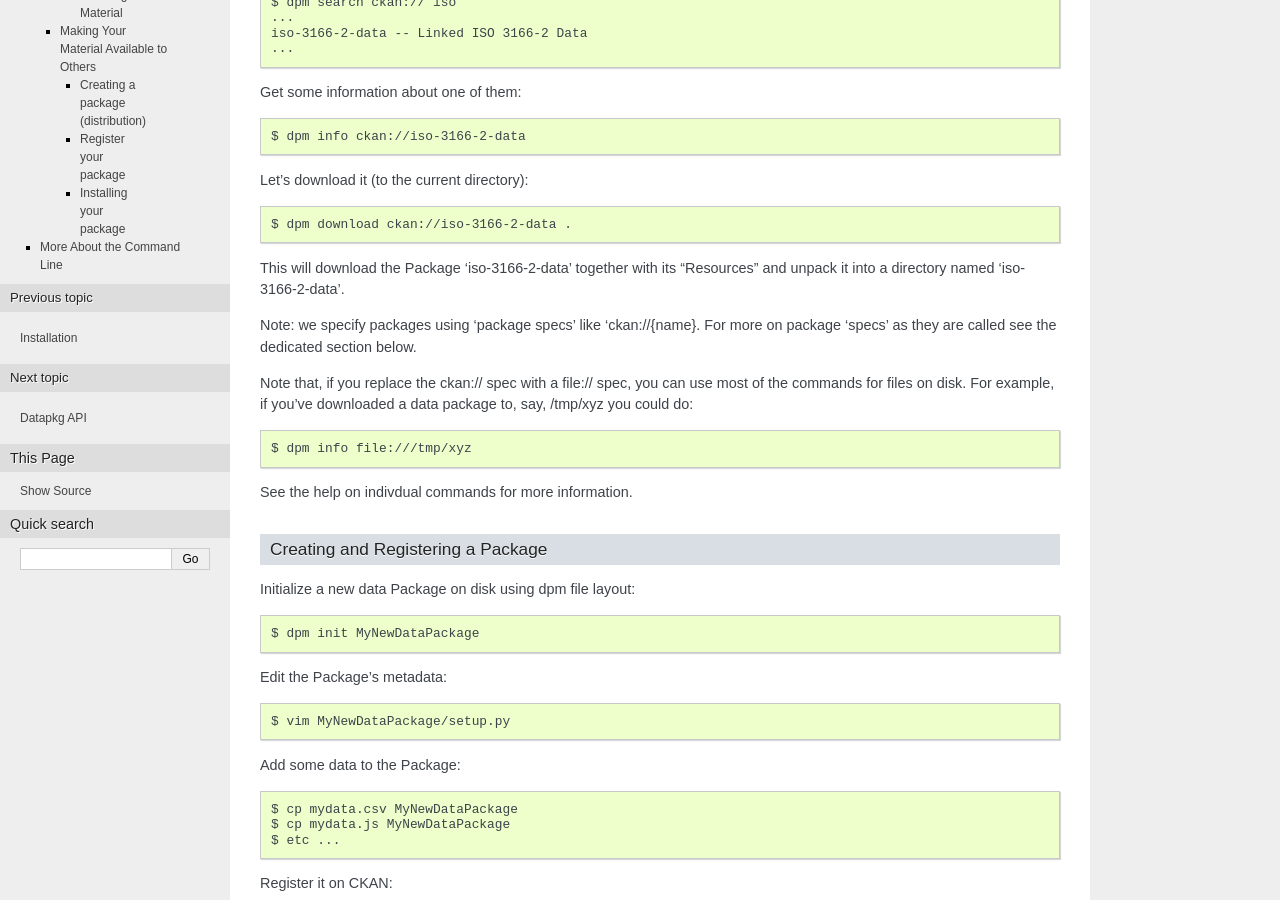
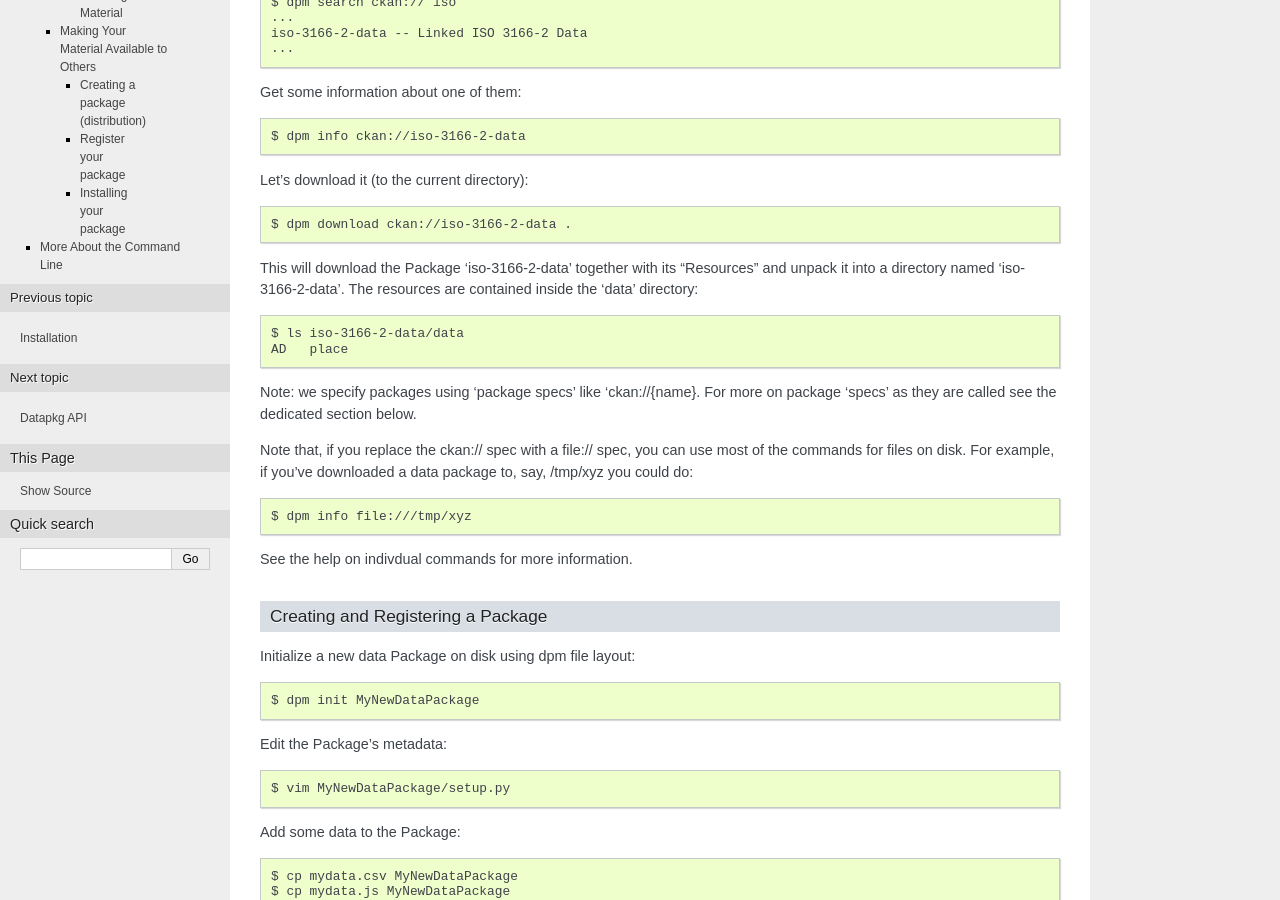
Before and after one commit to openknowledge-archive/dpm-old, a Sphinx documentation site: the page built from doc/manual.rst, in a window 1280 px wide and 900 px high, scrolled down 392 px. Built offline with Sphinx 7.4.7, drawn with Linux system fonts in a browser that asks for light colours.

Commit message:
doc/manual.rst

```diff
--- a/doc/manual.rst
+++ b/doc/manual.rst
@@ -31,7 +31,11 @@ Let's download it (to the current directory)::
     $ dpm download ckan://iso-3166-2-data .
 
 This will download the Package 'iso-3166-2-data' together with its "Resources"
-and unpack it into a directory named 'iso-3166-2-data'.
+and unpack it into a directory named 'iso-3166-2-data'.  The resources are
+contained inside the 'data' directory::
+
+    $ ls iso-3166-2-data/data
+    AD   place
 
 Note: we specify packages using 'package specs' like 'ckan://{name}. For more
 on package 'specs' as they are called see the dedicated section below.
```
